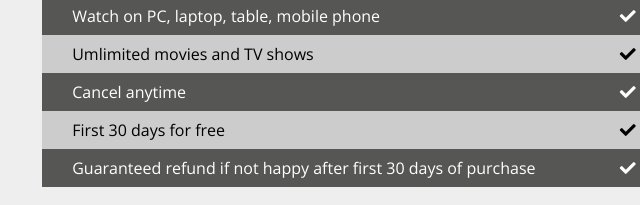
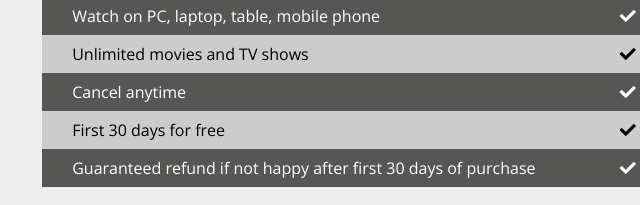
Before and after one commit to wa87kl84ma13/movies, a plain HTML site: page index.html in a window 1280 px wide. Shown: the part 3918-4123 px from the top of the page, 137-777 px from the left. Drawn offline with nearby package versions, Linux system fonts and the light colour scheme.

Commit message:
Update index.html

```diff
--- a/index.html
+++ b/index.html
@@ -186,7 +186,7 @@
                         <td><i class="fas fa-check"></i></td>
                      </tr>
                      <tr>
-                        <td>Umlimited movies and TV shows</td>
+                        <td>Unlimited movies and TV shows</td>
                         <td><i class="fas fa-check"></i></td>
                         <td><i class="fas fa-check"></i></td>
                         <td><i class="fas fa-check"></i></td>
```
